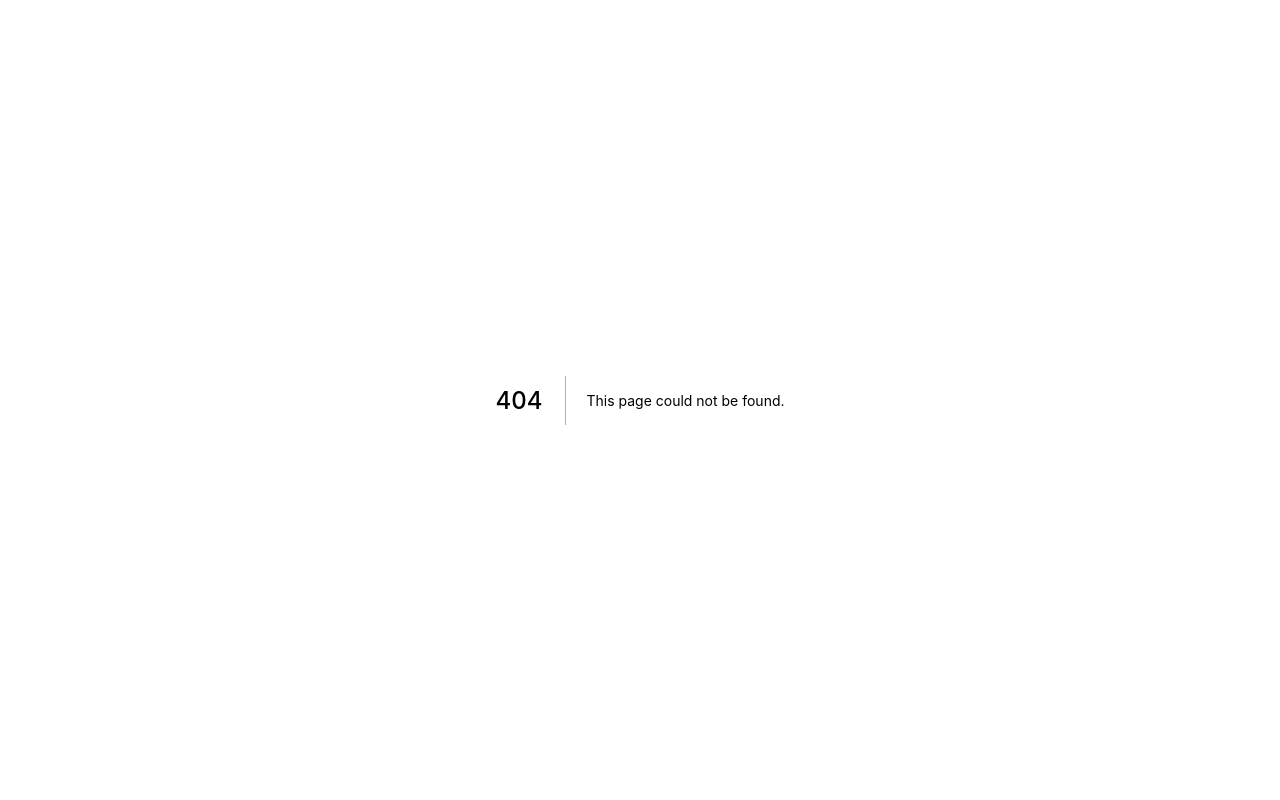
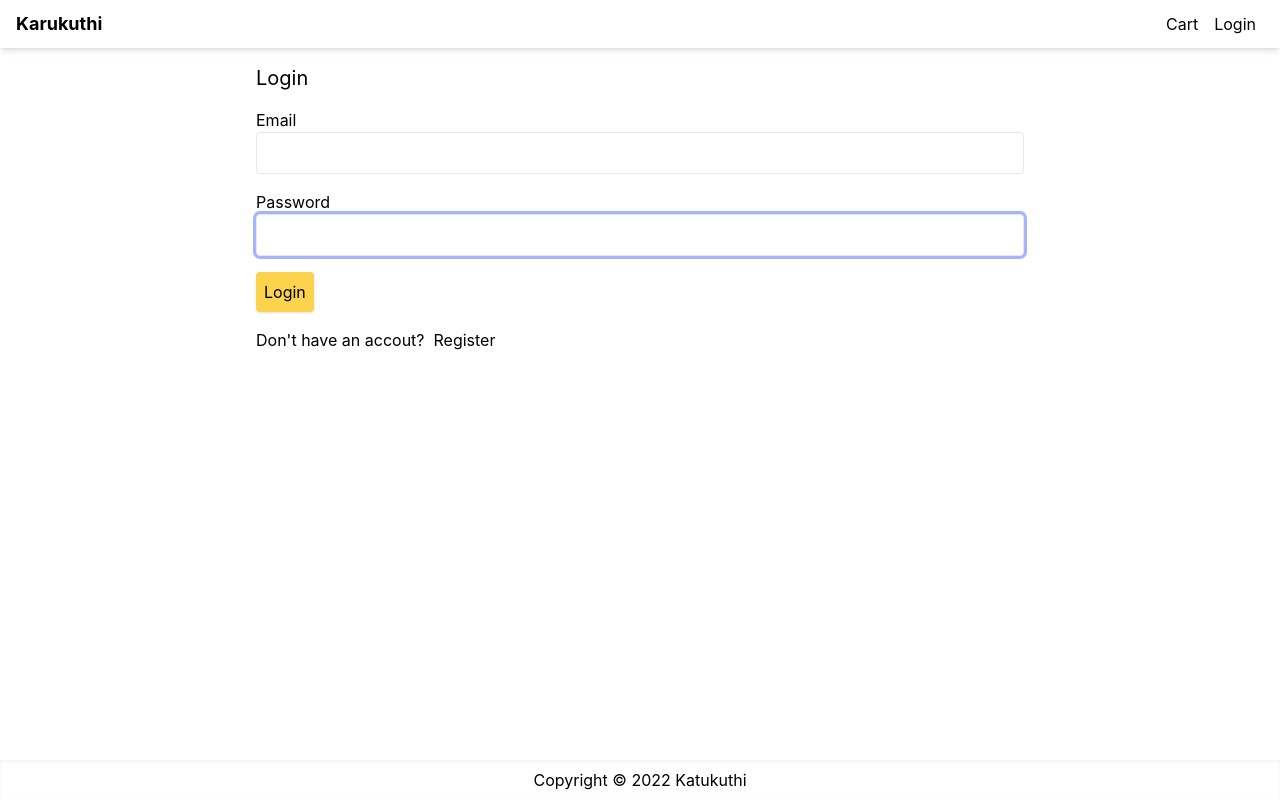
Before and after one commit to bipsec/e-website, a Next.js app: page /login in a window 1280 px wide. Before the commit this address had no page. Built offline with nearby package versions, Linux system fonts and the light colour scheme.

Commit message:
login page implimented

```diff
--- a/package.json
+++ b/package.json
@@ -14,6 +14,7 @@
     "next": "12.3.1",
     "react": "18.2.0",
     "react-dom": "18.2.0",
+    "react-hook-form": "^7.36.1",
     "react-scripts": "^5.0.1"
   },
   "devDependencies": {
--- a/pages/cart.js
+++ b/pages/cart.js
@@ -90,7 +90,7 @@ function CartDetails() {
                             </li>
                             <li>
                                 <button
-                                    onClick={() => router.push('/shipping')}
+                                    onClick={() => router.push('login?redirect=/shipping')}
                                     className="primary-button w-full"
                                 >
                                     Check Out
--- /dev/null
+++ b/pages/login.js
@@ -0,0 +1,49 @@
+import React from "react";
+import Layout from "../components/Layout";
+import Link from "next/link";
+import {useForm} from "react-hook-form";
+
+export default function LoginScreen() {
+    const {register, handleSubmit, formState: {errors}} = useForm();
+    const submitHandler = ({email, password}) => {
+
+    }
+    return (
+        <Layout title="Login">
+            <form className="mx-auto max-w-screen-md" onSubmit={handleSubmit(submitHandler)}>
+                <h1 className="mb-4 text-xl">Login</h1>
+                <div className="mb-4">
+                    <label htmlFor="email">Email</label>
+                    <input type="email"
+                           {...register('email', {
+                               required: 'Please enter email',
+                               pattern: {
+                                   value: /^[a-zA-Z0-9_.+-]+@[a-zA-Z0-9-]+.[a-zA-Z0-9-.]+$/i,
+                                   message: 'Please enter valid email'
+                               }
+                           })}
+                           className="w-full" id="email" autoFocus/>
+                    {errors.email && <div className="text-red-500">{errors.email.message}</div>}
+                </div>
+                <div className="mb-4">
+                    <label htmlFor="password">Password</label>
+                    <input type="password"
+                           {...register('password', {
+                               required: 'Please enter password',
+                               minLength: {value: 6, message: 'password is more than 5 chars'},
+                           })}
+                           className="w-full" id="password" autoFocus/>
+                    {errors.password && <div className="text-red-500">{errors.password.message}</div>}
+                </div>
+                <div className="mb-4">
+                    <button className="primary-button">Login</button>
+                </div>
+                <div className="mb-4">
+                    Don&apos;t have an accout? &nbsp;
+                    <Link href="register">Register</Link>
+                </div>
+            </form>
+
+        </Layout>
+    )
+}
--- a/styles/globals.css
+++ b/styles/globals.css
@@ -38,3 +38,7 @@ a {
 .primary-button {
   @apply rounded bg-amber-300 py-2 px-2 shadow outline-none hover:bg-amber-400 active:bg-amber-500;
 }
+
+input,select,textarea {
+  @apply rounded border p-2 outline-none ring-indigo-300 focus:ring;
+}
```
Also changed, not shown: 1 other file (tests, documents, lock files or other folders).
